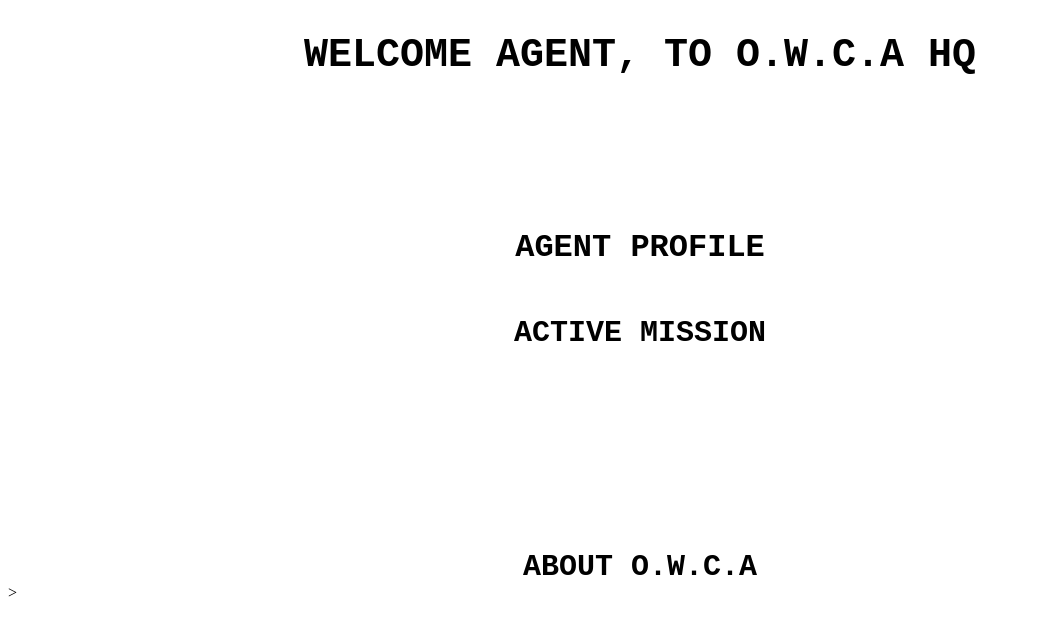
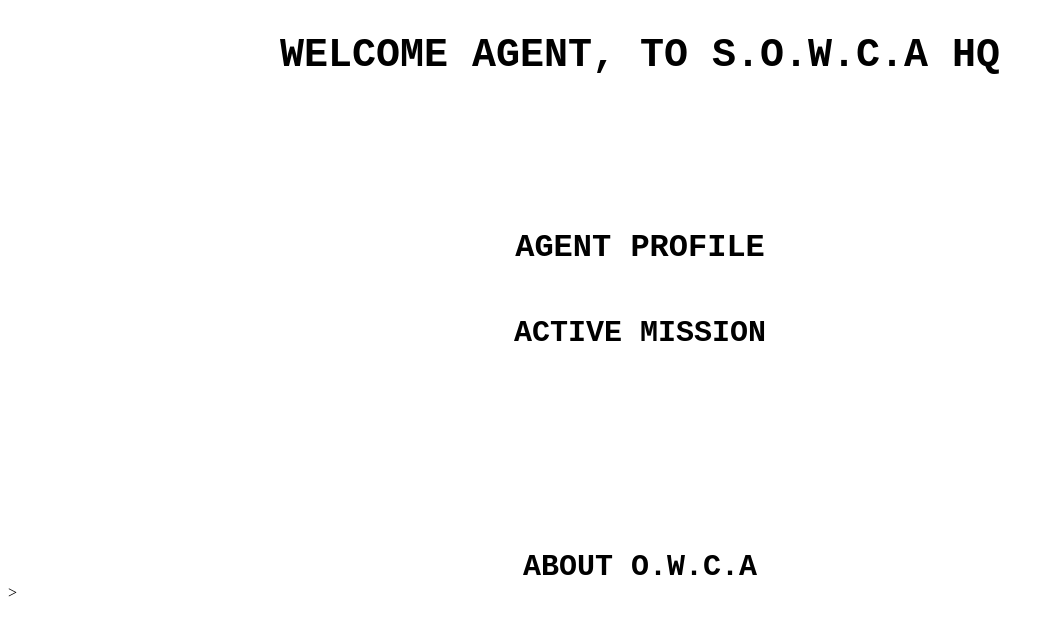
Before and after one commit to LeightonAlexander/sowca.github.io, a plain HTML site: page index.html in a window 1280 px wide. Shown: the whole page, without its empty margins (0-1054 px from the left). Drawn offline with Linux system fonts and the light colour scheme.

Commit message:
Update to index.html

```diff
--- a/index.html
+++ b/index.html
@@ -9,7 +9,7 @@
 
 	<body>
 		<nav>
-			<h1>WELCOME AGENT, TO O.W.C.A HQ</h1>
+			<h1>WELCOME AGENT, TO S.O.W.C.A HQ</h1>
 			<br>
 			<h2>AGENT PROFILE</h2>
 			<h3>ACTIVE MISSION</h3>
```
